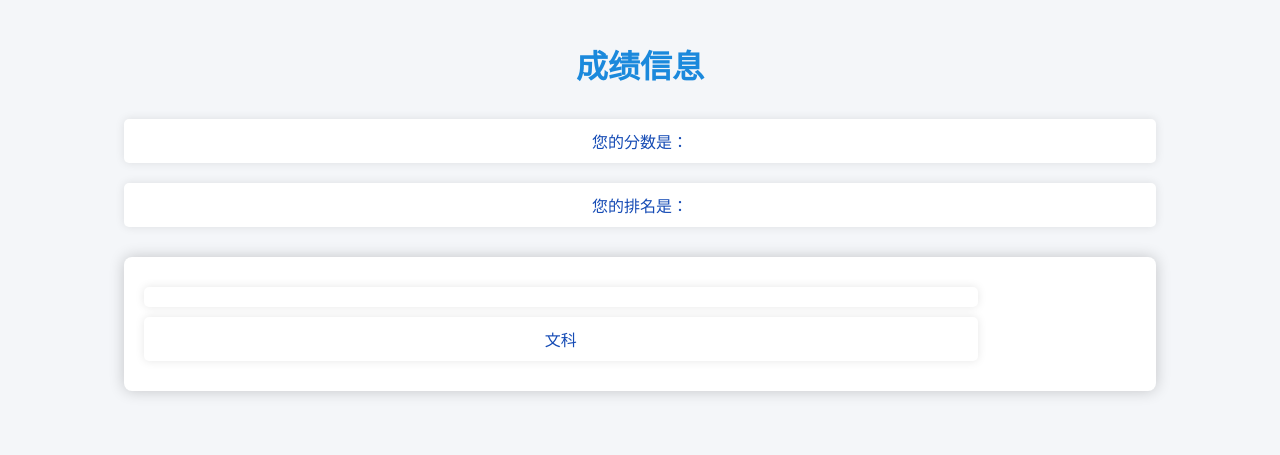
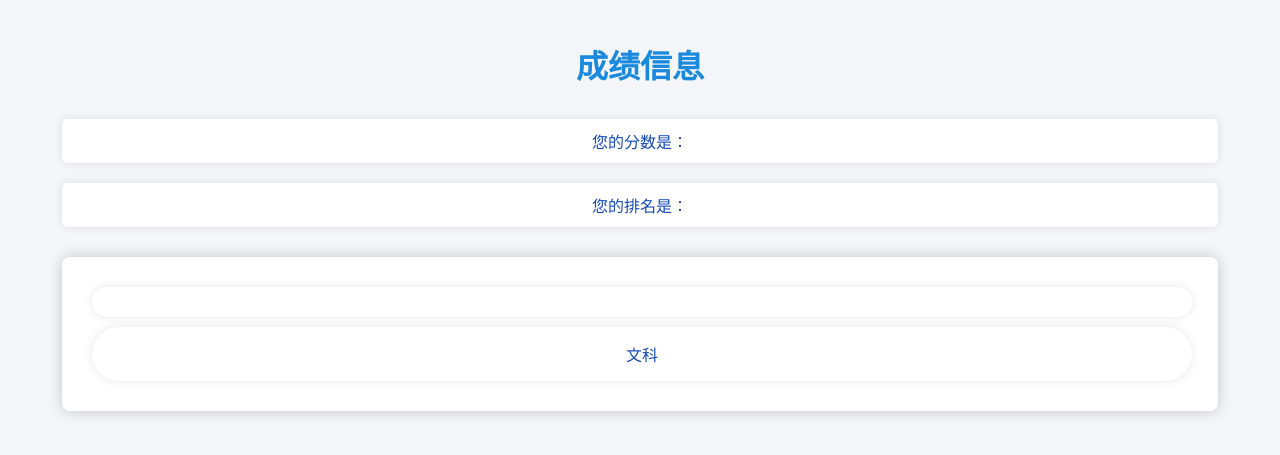
Before and after one commit to lcc-666/gaokao, a Flask app: template templates/school_major.html in a window 1280 px wide. Shown: the top 455 px of the page. Run offline with Flask 2, Linux system fonts and the light colour scheme; the template is opened without the code that fills it, so the values that code supplies are empty.

Commit message:
优化school_maior.html

```diff
--- a/templates/index.html
+++ b/templates/index.html
@@ -258,6 +258,7 @@
 		                    <ul>
 		                        {% for item in v %}
 		                            <li>{{ item[0] }} {{ item[1] }} {{ item[2] }}</li>
+                                    <hr/>
 		                        {% endfor %}
 		                    </ul>
 		                </li>
--- a/templates/school_major.html
+++ b/templates/school_major.html
@@ -22,18 +22,28 @@
             padding: 10px 20px;
             border-radius: 5px;
             box-shadow: 0 0 10px rgba(0, 0, 0, 0.1);
-            width: 80%;
+            width: 90%;
             text-align: center;
             margin: 10px 0;
+			justify-content: space-between;
         }
         .content-box {
             background-color: #ffffff;
             padding: 20px;
             border-radius: 8px;
             box-shadow: 0 0 15px rgba(0, 0, 0, 0.2);
-            width: 80%;
+            width: 90%;
             margin: 20px 0;
         }
+		.content-box p{
+			background-color: #ffffff;
+			padding: 15px 20px;
+			border-radius: 80px;
+			box-shadow: 0 0 10px rgba(0, 0, 0, 0.1);
+			width: 95%;
+			text-align: center;
+			margin: 10px 10px;
+		}
         .major {
             margin-top: 10px;
         }
@@ -46,7 +56,13 @@
         .major-item {
             padding: 5px 0;
             display: flex;
-            justify-content: space-between;
+            justify-content: flex-end;
+        }
+        .major-item > span:first-child {
+		    margin-right: auto;
+		}
+        .major-item > span {
+            margin-left: 20px;
         }
         .major-item:nth-child(odd) {
             background-color: #f0f8ff;
```
